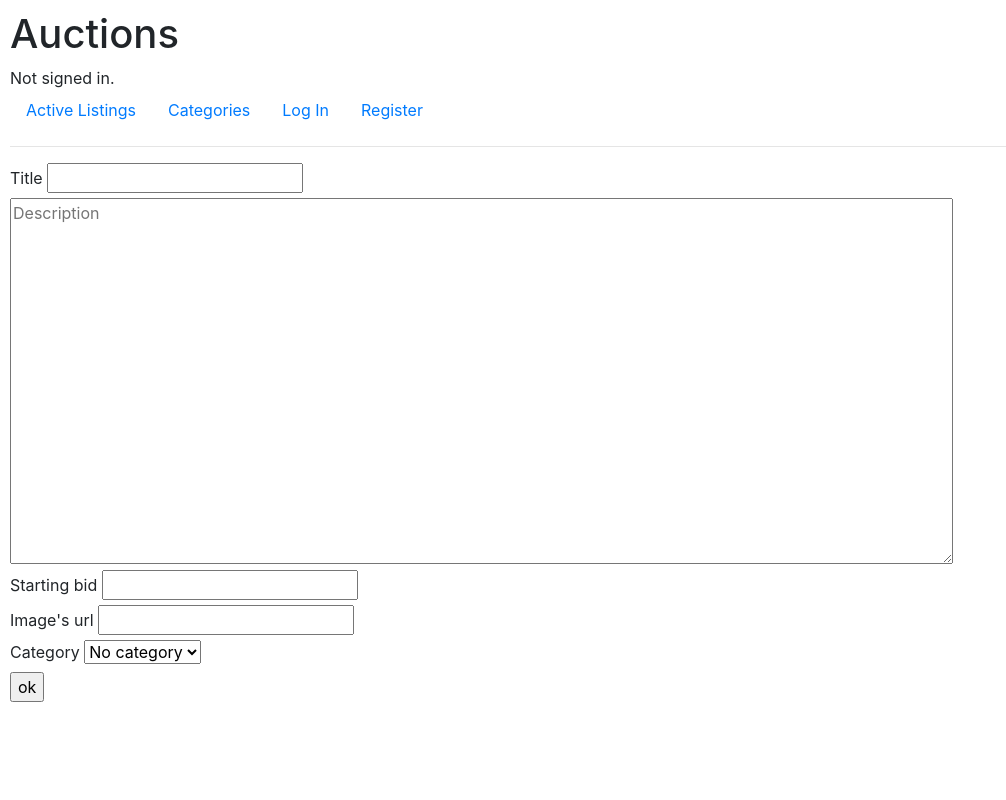
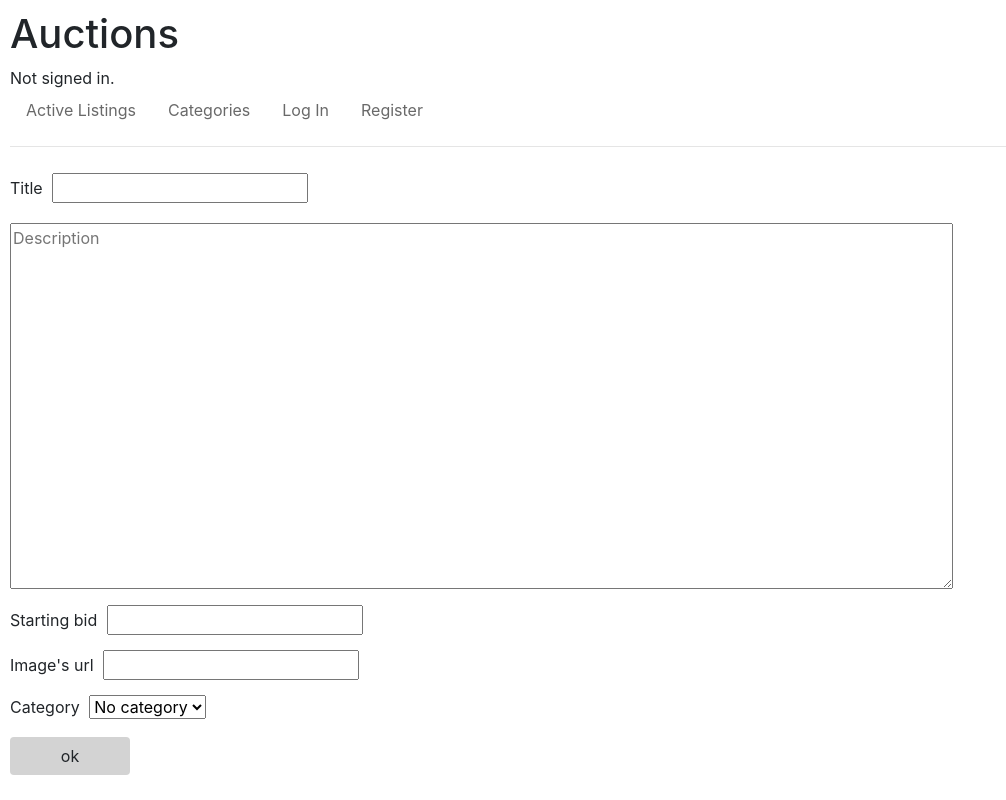
Before and after one commit to Matthew789123/Project-2, a Django app: page /create in a window 1280 px wide. Shown: the whole page, without its empty margins (0-1006 px from the left). Run offline with Django 3.2, Linux system fonts and the light colour scheme; data comes from the database, SQL or seed files in the repository; both versions use the stored data as it was after the commit; some libraries are stand-ins or nearby versions.

Commit message:
Changed style

```diff
--- a/commerce/auctions/static/auctions/styles.css
+++ b/commerce/auctions/static/auctions/styles.css
@@ -2,15 +2,23 @@ body {
     padding: 10px;
 }
 
+a {
+    color: dimgray;
+    padding-left: 15px;
+}
+
 #item {
     margin-top: 30px;
-    height: 310px;
+    height: 300px;
     width: 100%;
     cursor: pointer;
+    background-color: gainsboro;
 }
 
 #itemimg {
     float: left;
+    max-width: 100%;
+    max-height: 100%;
 }
 
 #item_data {
@@ -18,3 +26,18 @@ body {
     float: left;
     margin-left: 3%;
 }
+
+.in {
+    margin-left: 5px;
+    margin-top: 10px;
+}
+
+#desc {
+    margin-top: 15px;
+}
+
+.btn {
+    margin-top: 10px;
+    width: 120px;
+    background-color: lightgray;
+}
--- a/commerce/auctions/templates/auctions/create.html
+++ b/commerce/auctions/templates/auctions/create.html
@@ -8,24 +8,24 @@ Create
     <form action="{% url 'create' %}" method="POST">
         {% csrf_token %}
         <label for="title">Title</label>
-        <input type="text" name="title" id="title" required>
+        <input type="text" name="title" id="title" class="in" required>
         <br>
-        <textarea name="description" cols="90" rows="15" placeholder="Description" required></textarea>
+        <textarea name="description" cols="90" rows="15" placeholder="Description" id="desc" required></textarea>
         <br>
         <label for="value">Starting bid</label>
-        <input type="number" name="value" id="value" required>
+        <input type="number" name="value" id="value" class="in" required>
         <br>
         <label for="image">Image's url</label>
-        <input type="text" name="image" id="iamge">
+        <input type="text" name="image" id="iamge" class="in">
         <br>
         <label for="category">Category</label>
-        <select name="category" id="category">
+        <select name="category" id="category" class="in">
             <option selected value>No category</option>
             {% for category in Category %}
             <option value={{ category.name }}>{{ category.name }}</option>
             {% endfor %}
         </select>
         <br>
-        <input type="submit" value="ok">
+        <input type="submit" value="ok" class="btn">
     </form>
 {% endblock %}
```
Also changed, not shown: commerce/auctions/templates/auctions/listing.html (+4 -3 lines), commerce/db.sqlite3.
